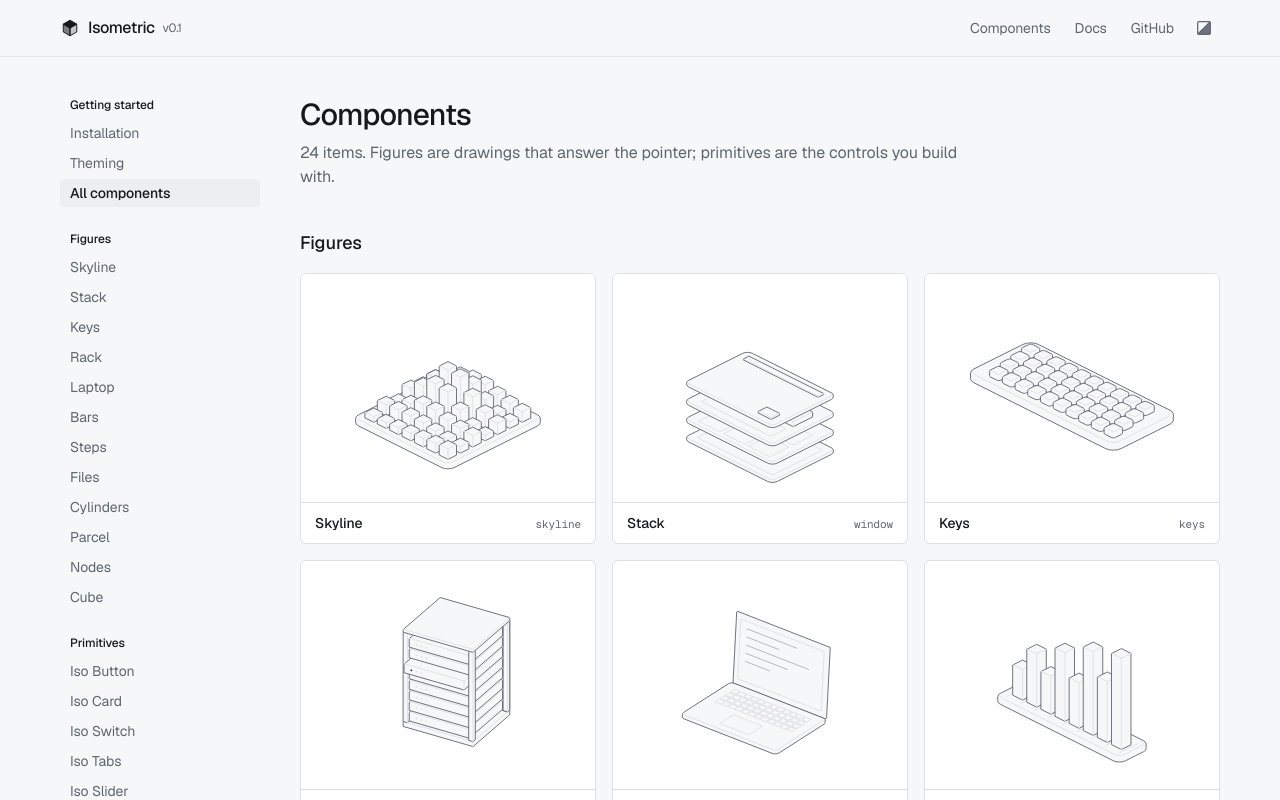
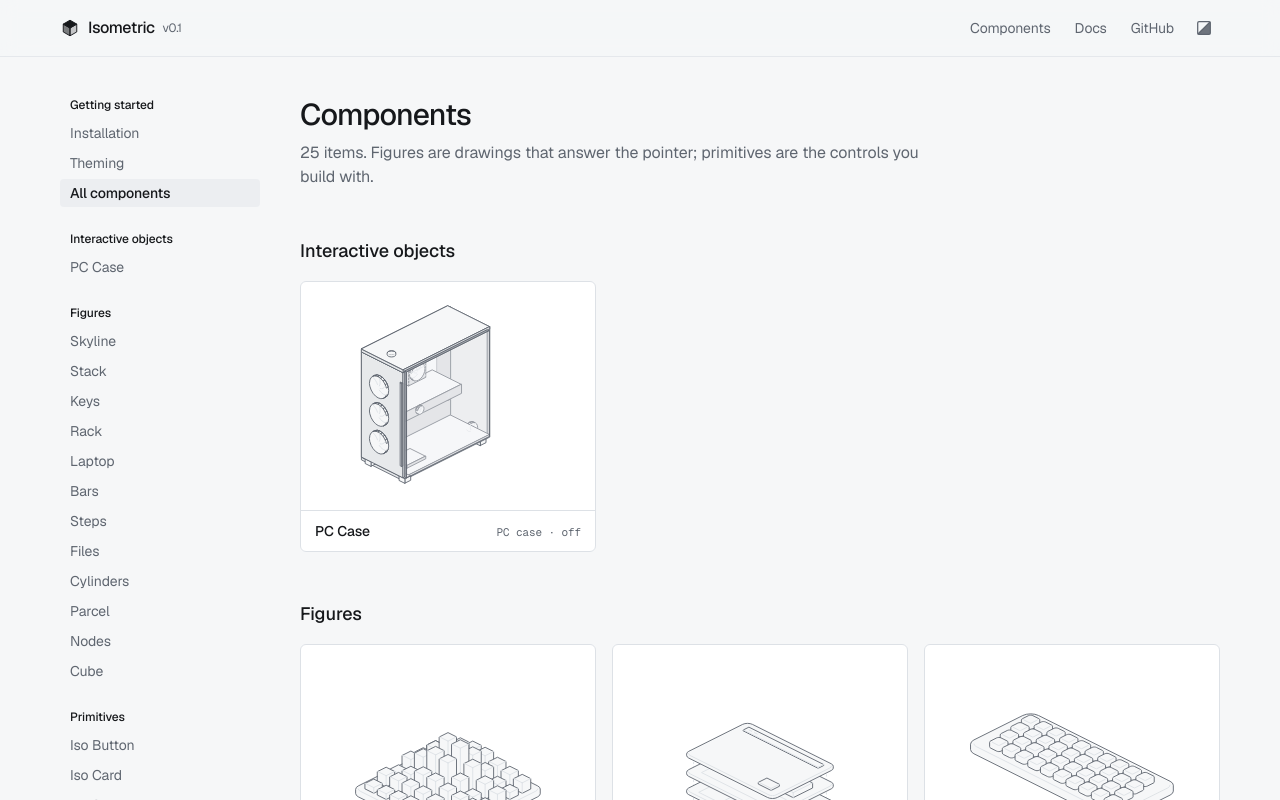
Before and after one commit to Abhishek-Mallick/Isometric, a Next.js app: page /components in a window 1280 px wide. Shown: the top 800 px of the page. Built offline with nearby package versions, Linux system fonts and the light colour scheme; no server answers.

Commit message:
feat(site): group interactive objects and show how to operate them
Adds the Interactive objects category, an onActivate row in props tables, a usage hint in the caption bar, and a browser test that drives each interactive figure from the keyboard.

```diff
--- a/app/components/page.tsx
+++ b/app/components/page.tsx
@@ -4,7 +4,7 @@ import Link from "next/link"
 import { DocsShell } from "@/components/site/docs-nav"
 import { Footer, Header } from "@/components/site/header"
 import { Plate } from "@/components/site/sheet"
-import { categoryLabels, docItems } from "@/registry/index"
+import { categoryLabels, categoryOrder, docItems, isFigure } from "@/registry/index"
 
 export const metadata: Metadata = { title: "Components", description: "Every Isometric figure and primitive." }
 
@@ -17,15 +17,21 @@ export default function Components() {
         <p className="mt-2 max-w-[62ch] text-muted-foreground">
           {docItems.length} items. Figures are drawings that answer the pointer; primitives are the controls you build with.
         </p>
-        <h2 className="mt-10 mb-4 text-lg font-medium">{categoryLabels.figure}</h2>
-        <div className="grid grid-cols-1 gap-4 sm:grid-cols-2 xl:grid-cols-3">
-          {docItems.filter((i) => i.category === "figure").map((f) => <Plate key={f.name} name={f.name} title={f.title} href={`/components/${f.name}`} />)}
-        </div>
-        {(["ui", "foundation"] as const).map((cat) => (
+        {categoryOrder.map((cat) => {
+          const list = docItems.filter((i) => i.category === cat)
+          const plates = list.filter(isFigure), rows = list.filter((i) => !isFigure(i))
+          if (!list.length) return null
+          return (
           <div key={cat}>
             <h2 className="mt-12 mb-4 text-lg font-medium">{categoryLabels[cat]}</h2>
+            {plates.length ? (
+              <div className="mb-4 grid grid-cols-1 gap-4 sm:grid-cols-2 xl:grid-cols-3">
+                {plates.map((f) => <Plate key={f.name} name={f.name} title={f.title} href={`/components/${f.name}`} />)}
+              </div>
+            ) : null}
+            {rows.length ? (
             <ul className="grid gap-px overflow-hidden rounded-lg border bg-border sm:grid-cols-2">
-              {docItems.filter((i) => i.category === cat).map((i) => (
+              {rows.map((i) => (
                 <li key={i.name} className="bg-card">
                   <Link href={`/components/${i.name}`} className="grid gap-1 px-4 py-3.5 transition-colors hover:bg-muted/60">
                     <span className="font-medium">{i.title}</span>
@@ -34,8 +40,10 @@ export default function Components() {
                 </li>
               ))}
             </ul>
+            ) : null}
           </div>
-        ))}
+          )
+        })}
       </DocsShell>
       <Footer />
     </>
--- a/components/site/docs-nav.tsx
+++ b/components/site/docs-nav.tsx
@@ -1,7 +1,7 @@
 import Link from "next/link"
 
 import { cn } from "@/lib/utils"
-import { categoryLabels, docItems } from "@/registry/index"
+import { categoryLabels, categoryOrder, docItems } from "@/registry/index"
 
 /** The side index of every page, grouped as the registry groups them. */
 export function DocsNav({ current }: { current?: string }) {
@@ -26,7 +26,7 @@ export function DocsNav({ current }: { current?: string }) {
         {link("/docs#theming", "Theming", false)}
         {link("/components", "All components", current === "components")}
       </div>
-      {(["figure", "ui", "foundation"] as const).map((cat) => (
+      {categoryOrder.filter((cat) => docItems.some((i) => i.category === cat)).map((cat) => (
         <div key={cat} className="grid gap-0.5">
           <p className="px-2.5 pb-1 text-xs font-medium text-foreground">{categoryLabels[cat]}</p>
           {docItems.filter((i) => i.category === cat).map((i) => link(`/components/${i.name}`, i.title, current === i.name))}
--- a/components/site/figures.ts
+++ b/components/site/figures.ts
@@ -8,6 +8,7 @@ import { Keys } from "@/registry/isometric/ui/isometric/keys"
 import { Laptop } from "@/registry/isometric/ui/isometric/laptop"
 import { Nodes } from "@/registry/isometric/ui/isometric/nodes"
 import { Parcel } from "@/registry/isometric/ui/isometric/parcel"
+import { PcCase } from "@/registry/isometric/ui/isometric/pc-case"
 import { Rack } from "@/registry/isometric/ui/isometric/rack"
 import { Skyline } from "@/registry/isometric/ui/isometric/skyline"
 import { Stack } from "@/registry/isometric/ui/isometric/stack"
@@ -17,4 +18,5 @@ import { Steps } from "@/registry/isometric/ui/isometric/steps"
 export const figures: Record<string, React.ComponentType<{ intensity?: number; onRead?: (t: string) => void; className?: string; "aria-label"?: string }>> = {
   skyline: Skyline, stack: Stack, keys: Keys, rack: Rack, laptop: Laptop, bars: Bars,
   steps: Steps, files: Files, cylinders: Cylinders, parcel: Parcel, nodes: Nodes, cube: Cube,
+  "pc-case": PcCase,
 }
--- a/registry.json
+++ b/registry.json
@@ -281,6 +281,24 @@
       ]
     },
     {
+      "name": "pc-case",
+      "type": "registry:ui",
+      "title": "PC Case",
+      "description": "A tower you can take apart: slide the glass panel off, lift the memory out, pull the graphics card, and press power to spin every fan.",
+      "registryDependencies": [
+        "https://isometric.buildlab.in/r/isometric-engine.json"
+      ],
+      "files": [
+        {
+          "path": "registry/isometric/ui/isometric/pc-case.tsx",
+          "type": "registry:ui"
+        }
+      ],
+      "categories": [
+        "object"
+      ]
+    },
+    {
       "name": "iso-button",
       "type": "registry:ui",
       "title": "Iso Button",
@@ -524,6 +542,7 @@
         "https://isometric.buildlab.in/r/parcel.json",
         "https://isometric.buildlab.in/r/nodes.json",
         "https://isometric.buildlab.in/r/cube.json",
+        "https://isometric.buildlab.in/r/pc-case.json",
         "https://isometric.buildlab.in/r/iso-button.json",
         "https://isometric.buildlab.in/r/iso-card.json",
         "https://isometric.buildlab.in/r/iso-switch.json",
--- a/registry/index.ts
+++ b/registry/index.ts
@@ -2,7 +2,7 @@
 // `scripts/generate-registry.mts` turns it into registry.json, llms.txt and
 // per-component markdown; the site reads it for its pages.
 
-export type Category = "foundation" | "figure" | "ui"
+export type Category = "foundation" | "figure" | "object" | "blocks" | "ui" | "world"
 
 export type Prop = { name: string; type: string; default?: string; description: string }
 
@@ -24,12 +24,23 @@ export type Item = {
   props?: Prop[]
   /** For figures: what `intensity` changes, and the caption it reads out. */
   intensity?: string
+  /** Figures with parts you can click and reach from the keyboard. */
+  interactive?: boolean
 }
+
+/** Figures render as live drawings on the site: every item that documents an intensity. */
+export const isFigure = (i: Item) => !!i.intensity
+
+/** The order categories appear in on the site. */
+export const categoryOrder: Category[] = ["object", "blocks", "figure", "world", "ui", "foundation"]
 
 export const categoryLabels: Record<Category, string> = {
   foundation: "Foundations",
   figure: "Figures",
+  object: "Interactive objects",
+  blocks: "Blocks",
   ui: "Primitives",
+  world: "World",
 }
 
 const ui = (name: string) => ({ path: `registry/isometric/ui/isometric/${name}.tsx`, type: "registry:ui" })
@@ -44,7 +55,19 @@ export const figureProps: Prop[] = [
   { name: "...props", type: `React.ComponentProps<"div">`, description: "Any div attribute. The figure fills its parent's width at a 5:4 aspect ratio." },
 ]
 
-const figure = (name: string, title: string, description: string, intensity: string, extra: Partial<Item> = {}): Item => {
+/** The extra option interactive figures take. */
+export const interactiveProps: Prop[] = [
+  { name: "onActivate", type: "(part: string) => void", description: "Called with a part's id when it is clicked, or chosen with Enter. Tab focuses the figure; the arrow keys move between parts." },
+]
+
+/** An interactive object: a figure whose parts can be clicked and reached from the keyboard. */
+const object = (name: string, title: string, description: string, intensity: string, extra: Partial<Item> = {}): Item => ({
+  ...figure(name, title, description, intensity, extra),
+  category: "object",
+  interactive: true,
+})
+
+function figure(name: string, title: string, description: string, intensity: string, extra: Partial<Item> = {}): Item {
   const component = title.replace(/\s/g, "")
   return {
     name,
@@ -135,6 +158,16 @@ export const items: Item[] = [
   figure("parcel", "Parcel", "A sealed box. Its flaps fold open as the pointer comes near, and a cube rises out.", "Swings the flaps further. Reads `open 140°`."),
   figure("nodes", "Nodes", "A network of a hub and eight nodes. A pulse runs the shortest route to the node nearest the pointer.", "Makes the pulse travel faster. Reads `hub → e`."),
   figure("cube", "Cube", "A three by three cube. The pointer's height picks a layer and moving across twists it; it settles on a quarter turn.", "Twists further across one sweep. Reads `top · 90°`."),
+
+  object("pc-case", "PC Case", "A tower you can take apart: slide the glass panel off, lift the memory out, pull the graphics card, and press power to spin every fan.", "Sets how far parts come out and how fast the fans spin. Reads `Graphics card out`.", {
+    props: [
+      { name: "open", type: "boolean", default: "false", description: "Start with the side panel off." },
+      { name: "on", type: "boolean", default: "false", description: "Start powered on." },
+    ],
+    usage: `import { PcCase } from "@/components/ui/isometric/pc-case"
+
+<PcCase open onActivate={(part) => console.log(part)} />`,
+  }),
 
   primitive(
     "iso-button",
--- a/registry/markdown.ts
+++ b/registry/markdown.ts
@@ -1,9 +1,9 @@
-import { figureProps, type Item } from "./index.ts"
+import { figureProps, interactiveProps, isFigure, type Item } from "./index.ts"
 
 /** Markdown for one item: served as /components/<name>.md and in llms-full.txt. */
 export function componentMarkdown(item: Item, { homepage, registryUrl }: { homepage: string; registryUrl: string }) {
   const deps = [...(item.dependencies ?? []), ...(item.internal ?? []).map((n) => `@isometric/${n}`)]
-  const props = [...(item.category === "figure" ? figureProps : []), ...(item.props ?? [])]
+  const props = [...(isFigure(item) ? figureProps : []), ...(item.interactive ? interactiveProps : []), ...(item.props ?? [])]
   return [
     `# ${item.title}`,
     "",
```
Also changed, not shown: app/components/[name]/page.tsx (+4 -4 lines), components/site/sheet.tsx (+6 -3 lines), scripts/generate-registry.mts, 1 other file (tests, documents, lock files or other folders).
